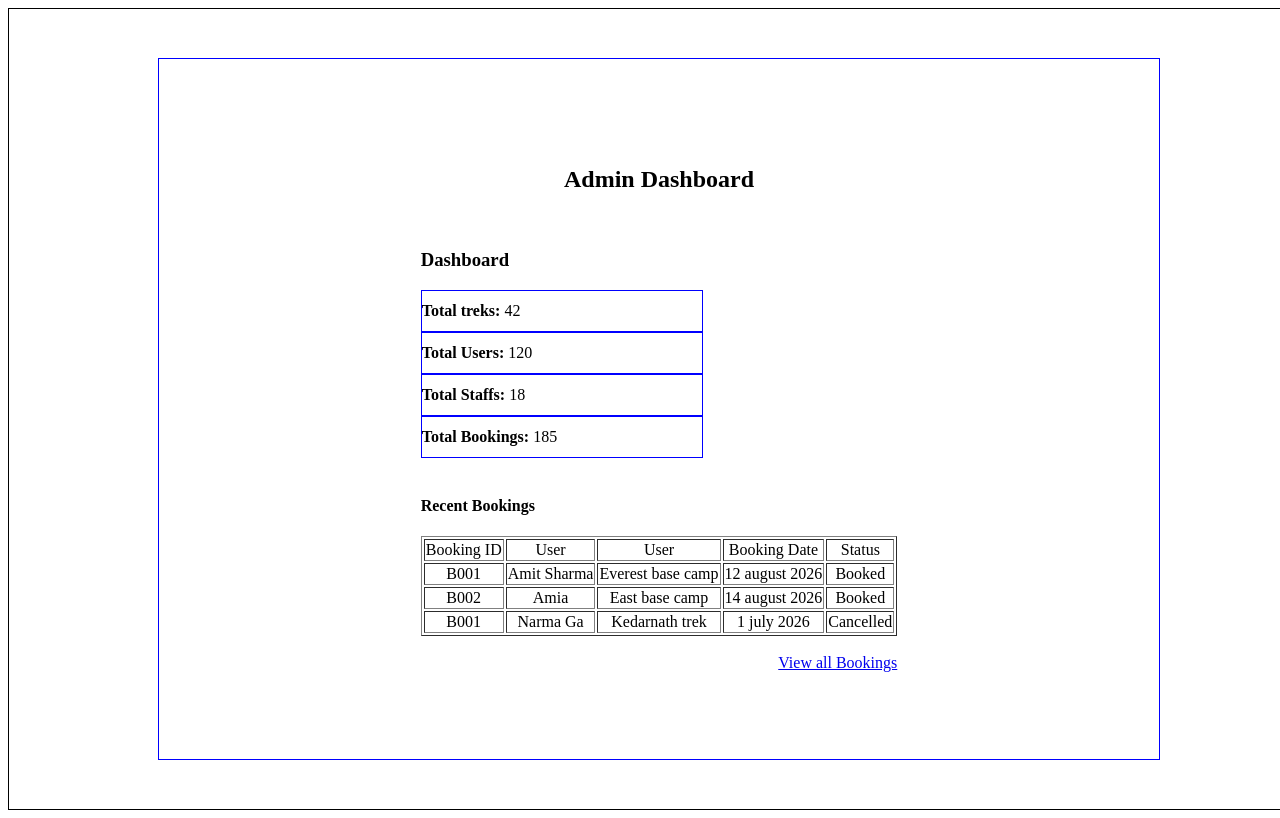
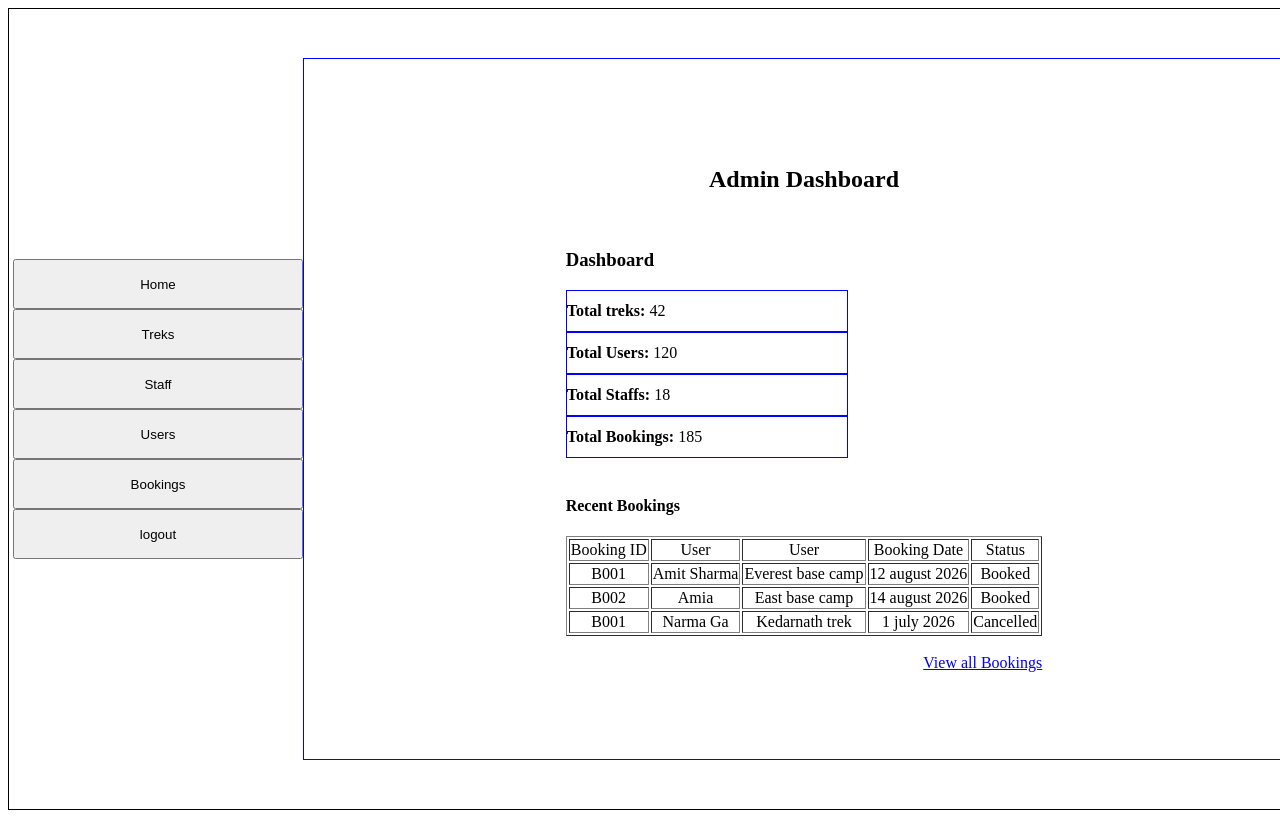
Before and after one commit to 25f2009371-oss/MAD-1-Project---Trekking_Management_Application_web_Application, a Python web app: template templates/admin_dashboard.html in a window 1280 px wide. Run offline with Jinja, Linux system fonts and the light colour scheme; the template is opened without the code that fills it, so the values that code supplies are empty.

Commit message:
few changes

```diff
--- a/templates/add_edit_trek.html
+++ b/templates/add_edit_trek.html
@@ -40,7 +40,7 @@
 <tr><td>Location</td><td><input type="text"></td></tr>
 <tr><td>Difficulty</td><td><input type="text"></td></tr>
 <tr><td>Duration(Days)</td><td><input type="text"></td></tr>
-<tr><td>Available</td><td><input type="text"></td></tr>
+<tr><td>Available Slots</td><td><input type="text"></td></tr>
 </table>
 
 <div>
@@ -69,8 +69,8 @@
 
 <!--view allboking-->
 <br>
-<input type="button" value="Cancel" style="width: 80px;">
-<input type="button" value="Save" style="width: 80px;">
+<input type="button" value="Cancel Changes" style="width: 80px;">
+<input type="button" value="Save Changes" style="width: 80px;">
 
 
 </div>
--- a/templates/admin_dashboard.html
+++ b/templates/admin_dashboard.html
@@ -9,6 +9,23 @@
 <body>
 
 <div class="container">
+
+
+<div>
+<input type="button" value="Home" style="width: 290px; height: 50px; margin: 0 auto;    "><br>
+<input type="button" value="Treks" style="width: 290px; height: 50px; margin: 0 auto;"><br>
+<input type="button" value="Staff" style="width: 290px; height: 50px; margin: 0 auto;"><br>
+<input type="button" value="Users" style="width: 290px; height: 50px; margin: 0 auto;"><br>
+<input type="button" value="Bookings" style="width: 290px; height: 50px; margin: 0 auto;"><br>
+<input type="button" value="logout" style="width: 290px; height: 50px; margin: 0 auto;">
+
+</div>
+
+
+
+
+
+
 <div class="innr-container">
 <div class="admn-head" style="text-align: center;"><h2>Admin Dashboard</h2>
 <br>
--- a/templates/all_treks.html
+++ b/templates/all_treks.html
@@ -3,7 +3,7 @@
 <head>
     <meta charset="UTF-8">
     <meta name="viewport" content="width=device-width, initial-scale=1.0">
-    <title>Admin Dashboard</title>
+    <title>Trek Managers</title>
     <link rel="stylesheet" href="/static/main.css">
 </head>
 <body>
--- a/templates/register.html
+++ b/templates/register.html
@@ -10,13 +10,13 @@
 
 <div class="container">
 <div class="innr-container">
-<div class="login-box"><h1>Login</h1>
+<div class="rgstr-box"><h1>Register</h1>
 
 <table>
     <tr><td>Full Name: </td><td><input type="text"></td></tr>
     <tr><td>Email: </td><td><input type="text"></td></tr>
     <tr><td>Password: </td><td><input type="password"></td></tr>
-    <tr><td>Age: </td><td><input type="number"></td></tr>
+    <tr><td>Phone Number: </td><td><input type="tel"></td></tr>
     <tr><td>I am a: </td><td>
 <select name="utype" class="utype-box" style="width: 170px; height: 25px;">
 <option value="None">None</option>
```
